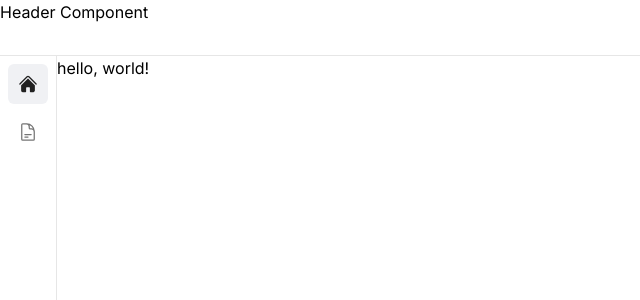
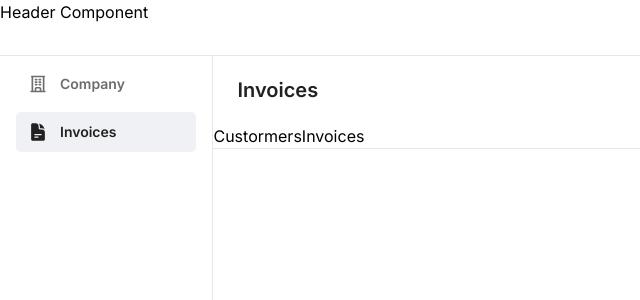
Before and after one commit to marlondebem/vero-frontend, a Next.js app: page / in a window 1280 px wide. Shown: the top 300 px of the page, without its empty margins (0-640 px from the left). Built offline with nearby package versions, Linux system fonts and the light colour scheme.

Commit message:
update: sidebar

```diff
--- a/src/app/(dashboard)/page.tsx
+++ b/src/app/(dashboard)/page.tsx
@@ -1,5 +1,13 @@
 export default function Home() {
   return (
-    <p>hello, world!</p>
+    <div className="border-b">
+      <h1 className="px-6 py-5 text-xl font-semibold text-[#212121]">Invoices</h1>
+      <nav>
+        <ul className="flex">
+          <li>Custormers</li>
+          <li>Invoices</li>
+        </ul>
+      </nav>
+    </div>
   )
 }
--- a/src/components/header.tsx
+++ b/src/components/header.tsx
@@ -1,6 +1,6 @@
 export function Header() {
   return (
-    <header className="h-14 border-b border-[#E6E6E6]">
+    <header className="h-14 border-b">
       Header Component
     </header>
   )
--- a/src/components/sidebar.tsx
+++ b/src/components/sidebar.tsx
@@ -2,18 +2,12 @@
 
 import Link from 'next/link'
 import { usePathname } from 'next/navigation'
-import {
-  DocumentTextIcon,
-  HomeIcon
-} from '@heroicons/react/24/outline'
-import {
-  DocumentTextIcon as DocumentTextIconSolid,
-  HomeIcon as HomeIconSolid
-} from '@heroicons/react/24/solid'
+import { BuildingOfficeIcon, DocumentTextIcon } from '@heroicons/react/24/outline'
+import { DocumentTextIcon as DocumentTextIconSolid, BuildingOfficeIcon as BuildingOfficeIconSolid } from '@heroicons/react/24/solid'
 
 const links = [
-  { labelName: 'Home', icon: HomeIcon, activeIcon: HomeIconSolid, href: '/' },
-  { labelName: 'Invoices', icon: DocumentTextIcon, activeIcon: DocumentTextIconSolid, href: '#' }
+  { labelName: 'Company', icon: BuildingOfficeIcon, activeIcon: BuildingOfficeIconSolid, href: '#' },
+  { labelName: 'Invoices', icon: DocumentTextIcon, activeIcon: DocumentTextIconSolid, href: '/' }
 ]
 
 export function Sidebar() {
@@ -21,21 +15,22 @@ export function Sidebar() {
 
   return (
     <nav
-      className='border-r border-[#E6E6E6]'
+      className='border-r w-64'
     >
-      <ul className='flex flex-col px-2 py-2 gap-2'>
+      <ul className='flex flex-col gap-2 py-2 px-4'>
         {links.map((link, i) => (
           <Link key={i} href={link.href}>
             <li
               className={`${pathname === link.href
-                ? 'text-[#212121] bg-[#F0F1F4]'
-                : 'text-[#757575] hover:text-[#212121] hover:bg-[#F5F6F7]'
-              } flex p-[10px] rounded-md`}
+                ? 'text-[#212121] bg-[#f0f1f4]'
+                : 'text-[#6D6D6D] hover:text-[#212121] hover:bg-[#F5F6F7]'
+              } flex items-center gap-3 py-[10px] px-3 rounded-[5px]`}
             >
               {pathname === link.href
-                ? <link.activeIcon className='h-5 w-5'/>
-                : <link.icon className='h-5 w-5'/>
+                ? <link.activeIcon className='h-5 stroke-2'/>
+                : <link.icon className='h-5 stroke-2'/>
               }
+              <span className='font-semibold text-sm'>{link.labelName}</span>
             </li>
           </Link>
         ))}
```
